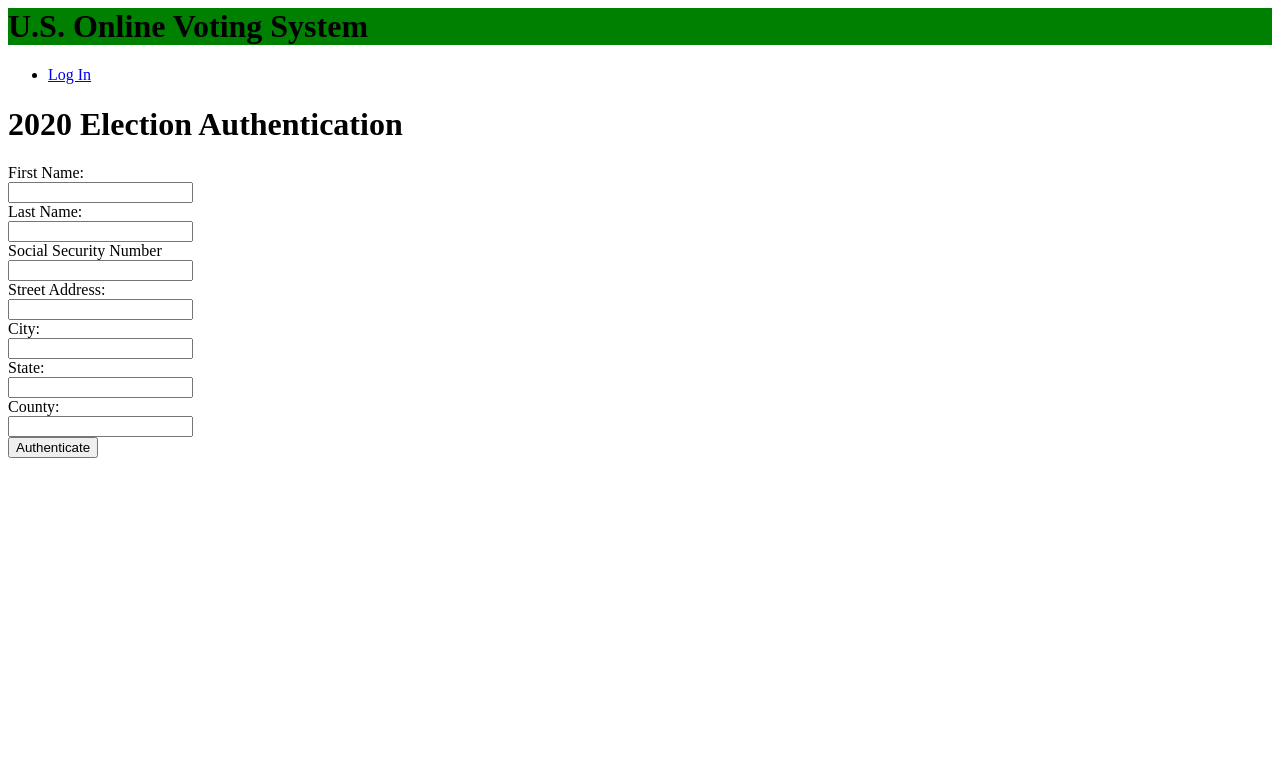
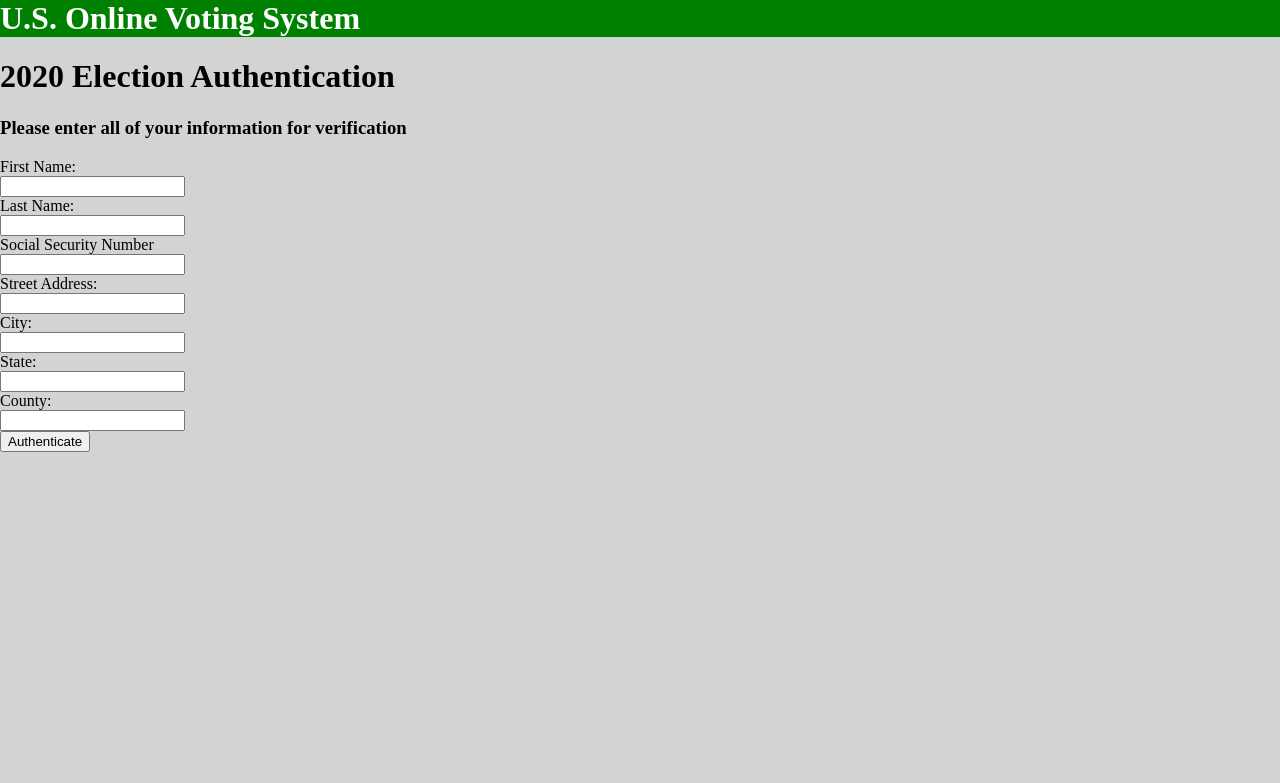
Before and after one commit to pete800/VotingProject, a web app: file src/authenticate.html in a window 1280 px wide. Shown: the top 783 px of the page. Run offline with its HTML, style and script files only (its server is not run), Linux system fonts and the light colour scheme.

Commit message:
Adding Styles

```diff
--- a/src/Assets/styles.css
+++ b/src/Assets/styles.css
@@ -3,4 +3,14 @@ header{
 }
 header h1{
     background-color:green;
+    color:white;
 }
+html{
+    padding:0px;
+    margin:0px;
+}
+body{
+    margin: 0px;
+    padding: 0px;
+    background-color:lightgray;
+}
--- a/src/authenticate.html
+++ b/src/authenticate.html
@@ -7,13 +7,9 @@
 
 		<header>
 			<h1>U.S. Online Voting System</h1>
-			<ul>
-				<li><a href="authenticate.html">Log In</a></li>
-
-			</ul>
 		</header>
 		<h1>2020 Election Authentication</h1>
-
+		<h3>Please enter all of your information for verification</h3>
 		<form action="./authenticate.php" method="post">
 			<label for="firstname">First Name:</label><br>
 			  <input type="text" name="firstname">
```
